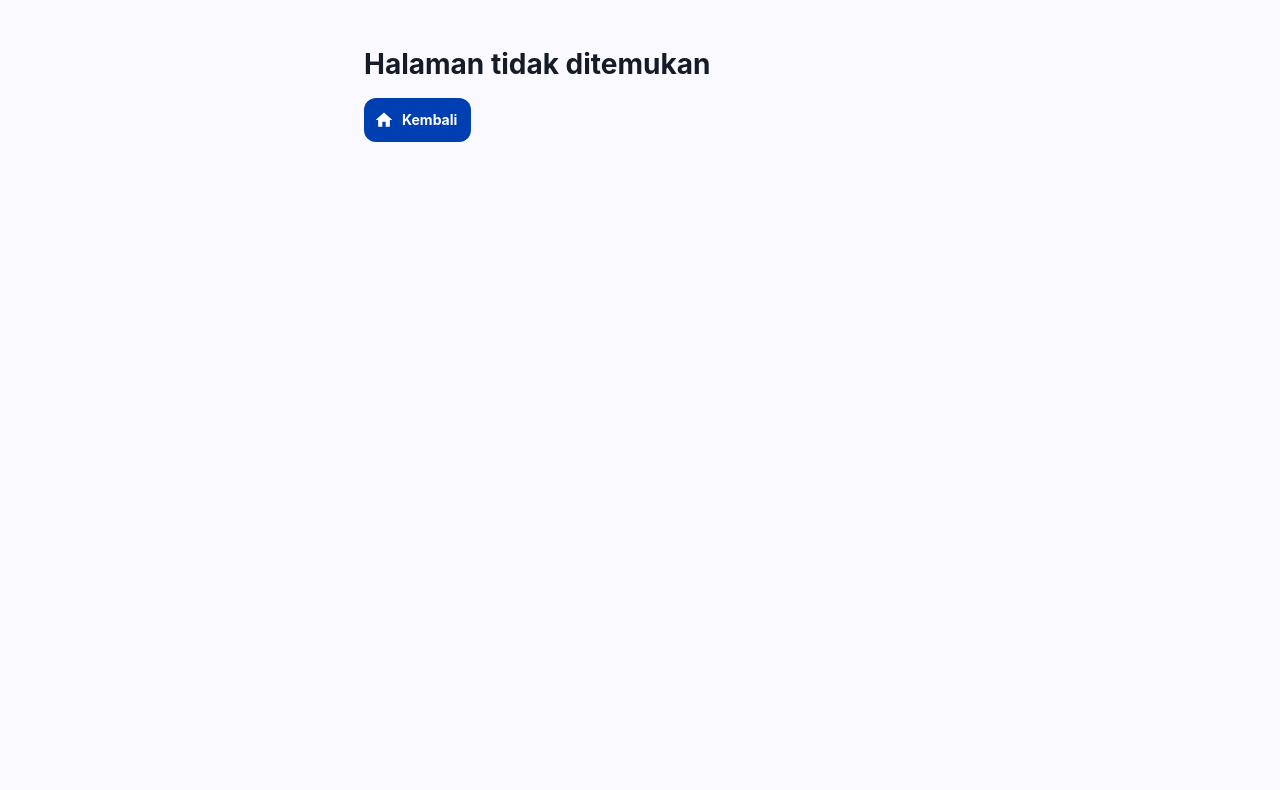
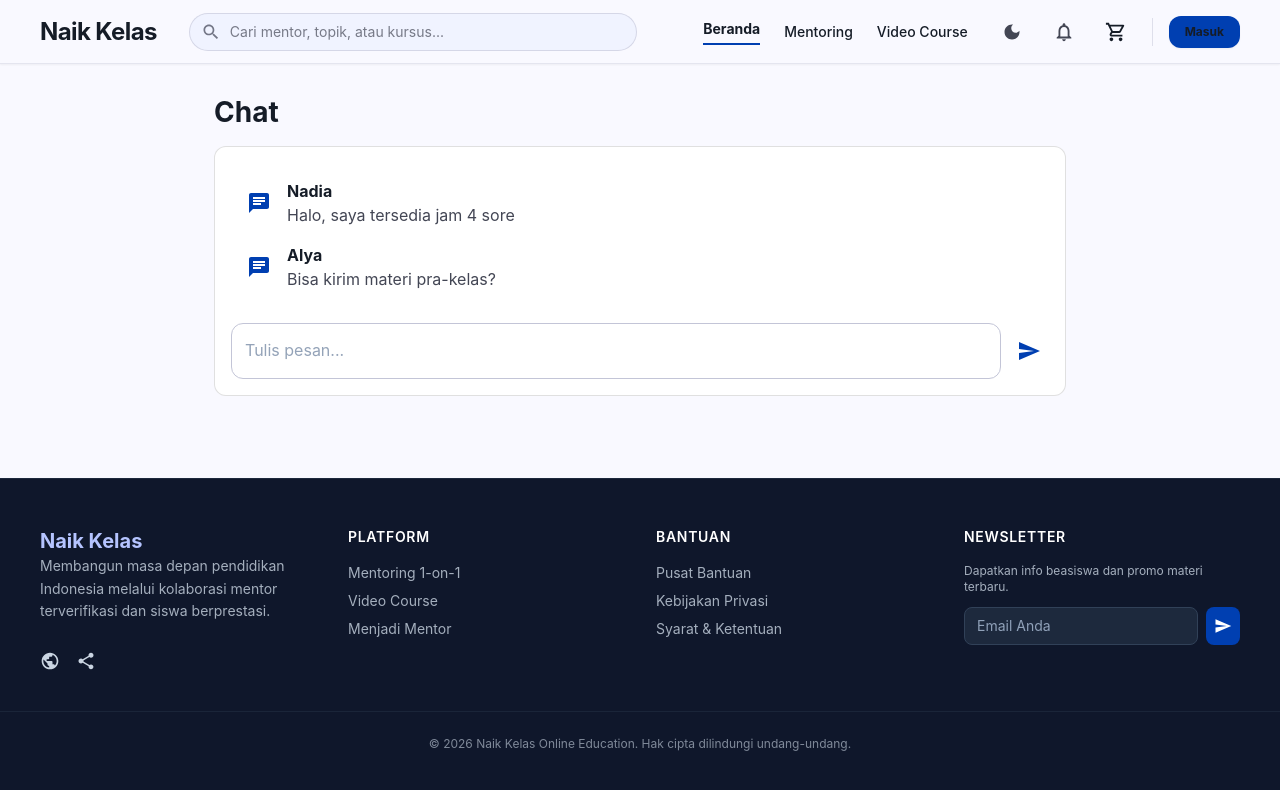
Before and after one commit to nasrunrozikinmm/naik-kelas-web, a Next.js app: page /chat in a window 1280 px wide. Before the commit this address had no page. Shown: the top 790 px of the page. Built offline with nearby package versions, Linux system fonts and the light colour scheme; what @mui/material-nextjs would draw is missing.

Commit message:
feat: add chat viewer and mock API routes

```diff
--- /dev/null
+++ b/src/app/api/mock/featured/route.ts
@@ -0,0 +1,6 @@
+import { NextResponse } from "next/server";
+import { mockFeaturedCatalogs } from "@/lib/mock/data";
+
+export function GET() {
+  return NextResponse.json({ success: true, code: 200, data: mockFeaturedCatalogs });
+}
--- /dev/null
+++ b/src/app/api/mock/messages/route.ts
@@ -0,0 +1,6 @@
+import { NextResponse } from "next/server";
+import { mockMessages } from "@/lib/mock/data";
+
+export function GET() {
+  return NextResponse.json({ success: true, code: 200, data: mockMessages });
+}
--- /dev/null
+++ b/src/app/api/mock/transactions/route.ts
@@ -0,0 +1,6 @@
+import { NextResponse } from "next/server";
+import { mockAdminTransactions } from "@/lib/mock/data";
+
+export function GET() {
+  return NextResponse.json({ success: true, code: 200, data: mockAdminTransactions });
+}
--- /dev/null
+++ b/src/app/chat/page.tsx
@@ -0,0 +1,27 @@
+import { Box, Container, Paper, Stack, Typography } from "@mui/material";
+import { fetchMessages } from "@/lib/mock/data";
+import { AppShell } from "@/components/AppShell";
+import { ChatClient } from "@/components/ChatClient";
+import type { MessageModel } from "@/types/domain";
+
+export default async function ChatPage() {
+  const resp = await fetchMessages();
+  const messages: MessageModel[] = resp.data ?? [];
+
+  return (
+    <AppShell>
+      <Box sx={{ py: 4 }}>
+        <Container maxWidth="md">
+          <Stack spacing={2}>
+            <Typography component="h1" variant="h2">
+              Chat
+            </Typography>
+            <Paper variant="outlined" sx={{ p: 2 }}>
+              <ChatClient initial={messages} />
+            </Paper>
+          </Stack>
+        </Container>
+      </Box>
+    </AppShell>
+  );
+}
--- /dev/null
+++ b/src/app/viewer/materi/page.tsx
@@ -0,0 +1,18 @@
+import { Box, Container, Paper, Stack, Typography } from "@mui/material";
+
+export default function ViewerMateriPage() {
+  return (
+    <Box component="main" sx={{ py: 4 }}>
+      <Container maxWidth="md">
+        <Stack spacing={2}>
+          <Typography component="h1" variant="h2">
+            Viewer Materi
+          </Typography>
+          <Paper variant="outlined" sx={{ p: 2 }}>
+            <Typography color="text.secondary">Player and resource viewer (mock UI for recorded lessons).</Typography>
+          </Paper>
+        </Stack>
+      </Container>
+    </Box>
+  );
+}
--- /dev/null
+++ b/src/components/ChatClient.tsx
@@ -0,0 +1,45 @@
+"use client";
+
+import { useState } from "react";
+import { Box, List, ListItem, TextField, Stack, Typography, IconButton } from "@mui/material";
+import SendIcon from "@mui/icons-material/Send";
+import ChatIcon from "@mui/icons-material/Chat";
+import type { MessageModel } from "@/types/domain";
+import { mockMessages } from "@/lib/mock/data";
+
+export function ChatClient({ initial }: { initial: MessageModel[] }) {
+  const [messages, setMessages] = useState<MessageModel[]>(initial);
+  const [text, setText] = useState("");
+
+  function send() {
+    if (!text.trim()) return;
+    const m: MessageModel = { id: `m_${Date.now()}`, from: "You", text: text.trim(), createdAt: new Date().toISOString() };
+    setMessages((s) => [...s, m]);
+    setText("");
+    // update in-memory mock so subsequent server fetches see it (optional)
+    mockMessages.push(m);
+  }
+
+  return (
+    <Box>
+      <List>
+        {messages.map((m) => (
+          <ListItem key={m.id} sx={{ display: 'flex', gap: 2, alignItems: 'center' }}>
+            <ChatIcon color="primary" />
+            <div>
+              <Typography fontWeight={700}>{m.from}</Typography>
+              <Typography color="text.secondary">{m.text}</Typography>
+            </div>
+          </ListItem>
+        ))}
+      </List>
+
+      <Stack direction="row" spacing={1} sx={{ mt: 2 }}>
+        <TextField placeholder="Tulis pesan..." fullWidth value={text} onChange={(e) => setText(e.target.value)} />
+        <IconButton color="primary" onClick={send}>
+          <SendIcon />
+        </IconButton>
+      </Stack>
+    </Box>
+  );
+}
```
